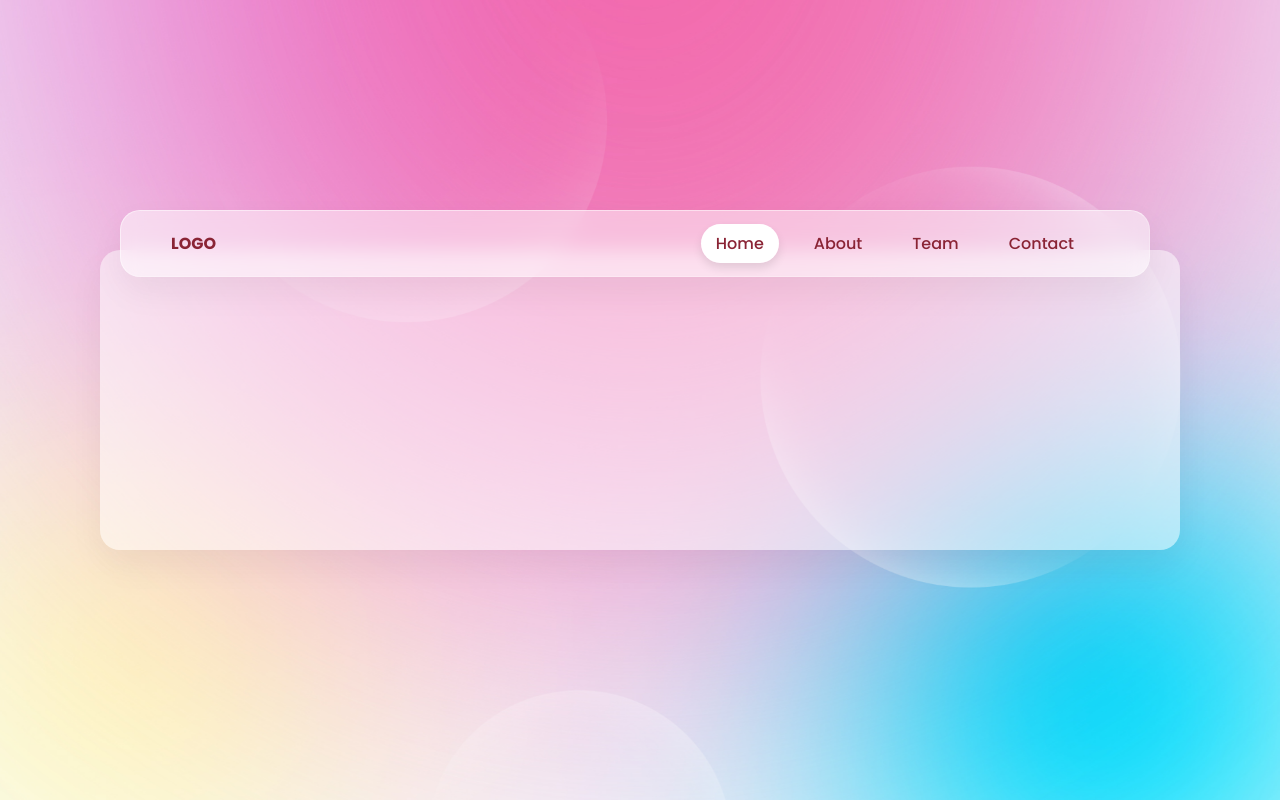
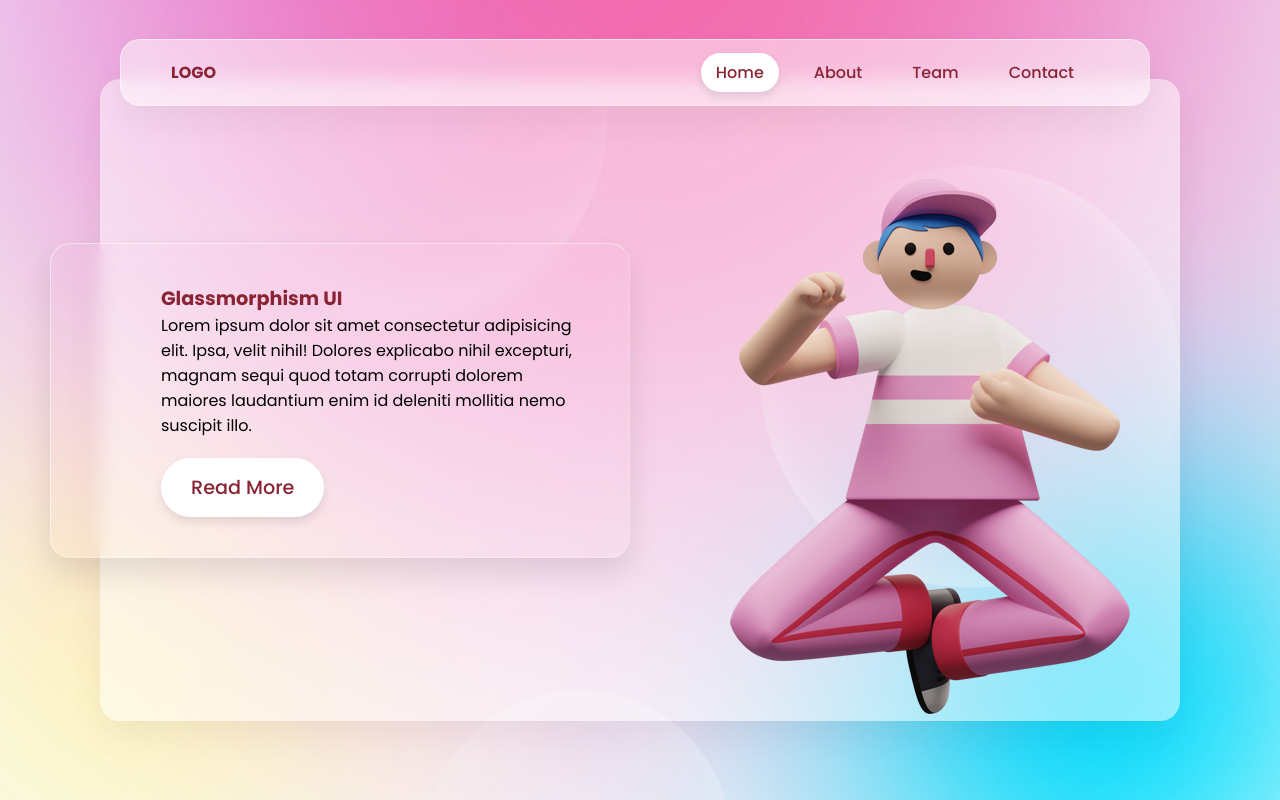
Before and after one commit to ChristianWare/Glass-Site, a plain HTML site: page index.html in a window 1280 px wide. Drawn offline with Linux system fonts and the light colour scheme.

Commit message:
Floating hover keyfram

```diff
--- a/index.html
+++ b/index.html
@@ -23,6 +23,14 @@
                     <li><a href='#'>Contact</a></li>
                 </ul>
             </header>
+            <div class="content">
+                <h2>Glassmorphism UI</h2>
+                <p>Lorem ipsum dolor sit amet consectetur adipisicing elit. Ipsa, velit nihil! Dolores explicabo nihil excepturi, magnam sequi quod totam corrupti dolorem maiores laudantium enim id deleniti mollitia nemo suscipit illo.</p>
+                <a href="#">Read More</a>
+            </div>
+            <div class="imgBx">
+                <img src="images/character.png" alt="">
+            </div>
         </div>
     </section>
 </body>
--- a/style.css
+++ b/style.css
@@ -81,3 +81,51 @@ header ul li .active {
     background: #fff;
     box-shadow: 0 5px 10px rgba(0,0,0,0.1);
 }
+
+.content {
+    transform: translateX(-100px);
+    max-width: 700px;
+    box-shadow: 0 15px 30px rgba(0, 0, 0, 0.1);
+    border-radius: 20px;
+    backdrop-filter: blur(10px);
+    border: 1px solid rgba(255, 255, 255, 0.25);
+    border-top: 1px solid rgba(255, 255, 255, 0.5);
+    border-left: 1px solid rgba(255, 255, 255, 0.5);
+    padding: 40px;
+    padding-left: 110px;
+}
+
+.content h2 {
+    font-size: 1.2em;
+    color: #8a2435;
+
+}
+
+.content a {
+    display: inline-block;
+    padding: 15px 30px;
+    background: #fff;
+    color: #8a2435;
+    margin-top: 20px;
+    border-radius: 30px;
+    font-size: 1.2em;
+    font-weight: 500;
+    text-decoration: none;
+    box-shadow: 0 5px 10px rgba(0, 0, 0, 0.1);
+}
+
+.imgBx img {
+    max-width: 400px;
+    animation: animate 5s linear infinite;
+}
+
+@keyframes animate {
+    0%, 100%
+    {
+        transform: translateY(50px);
+    }
+    50%
+    {
+        transform: translateY(100px);
+    }
+}
```
